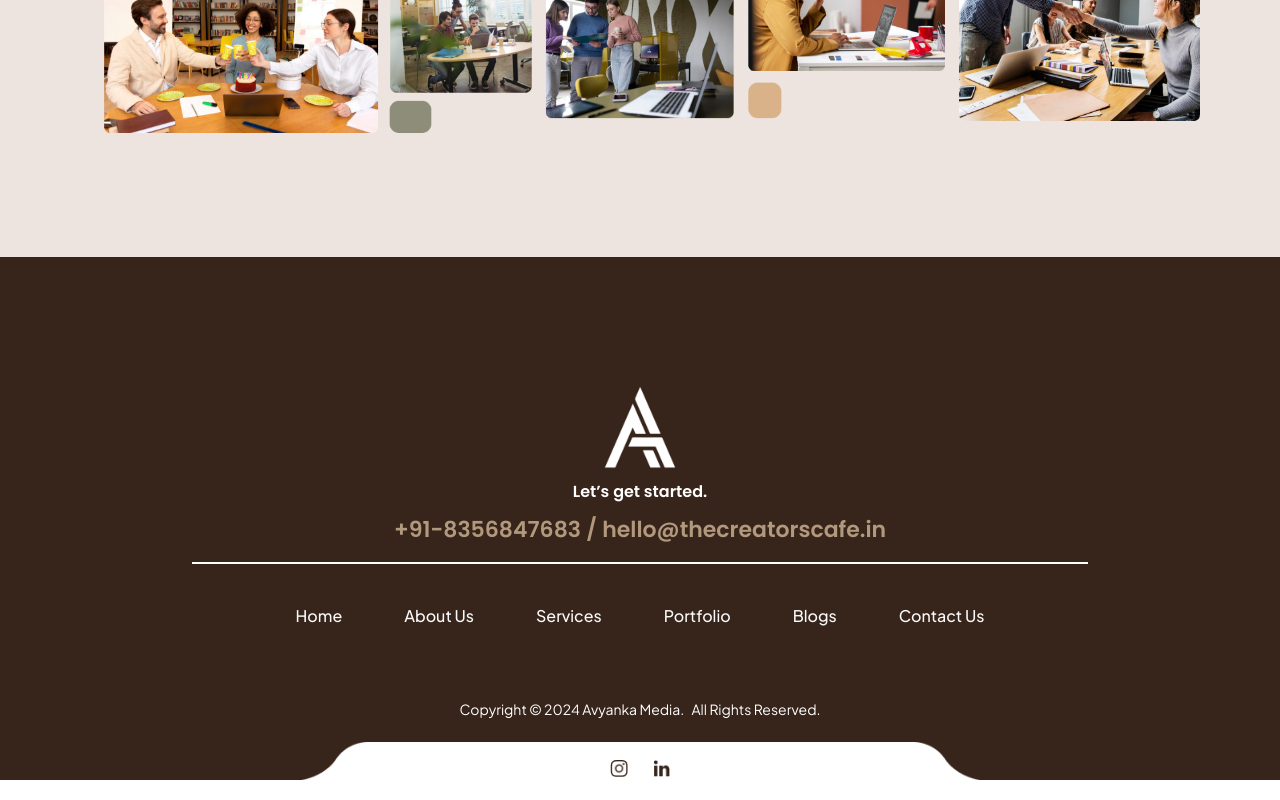
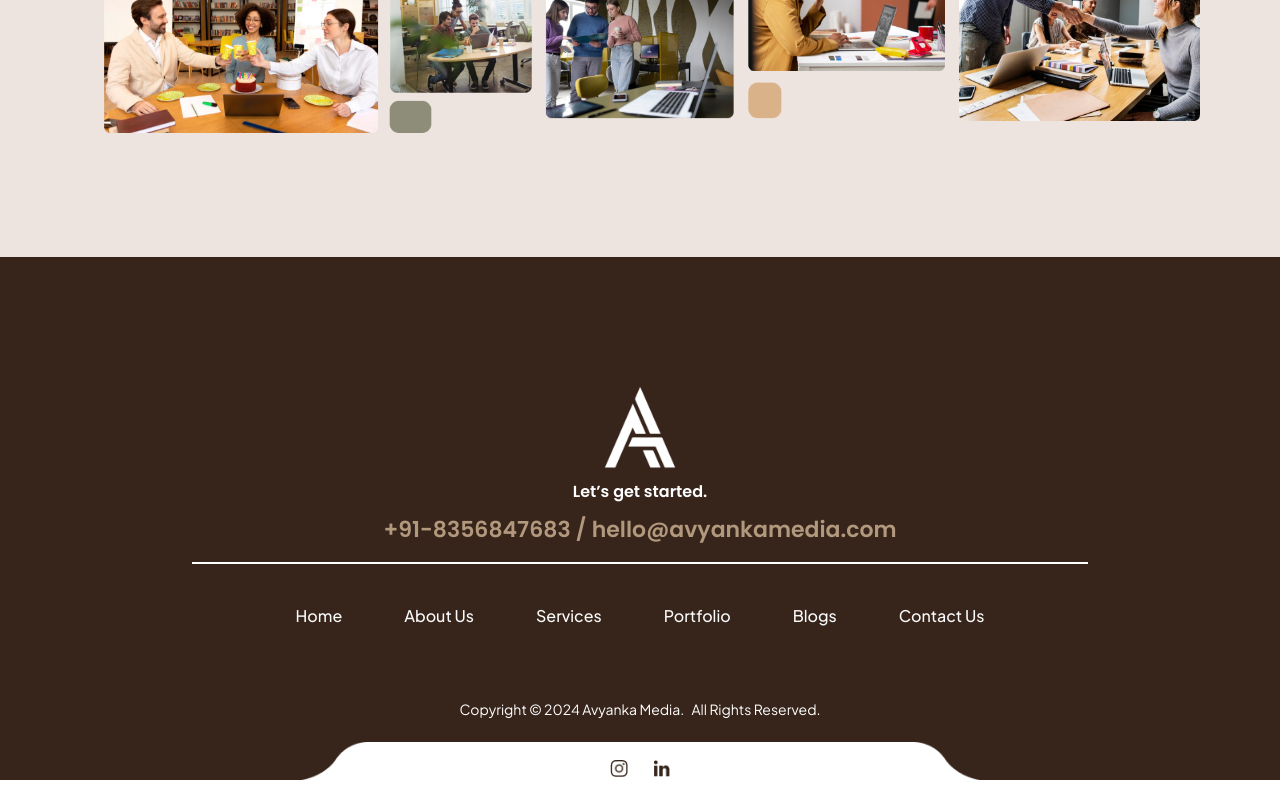
Before and after one commit to Vaishnav-Vijayan07/creative-agency, a Next.js app: page /about-us in a window 1280 px wide. Shown: the part 3939-4739 px from the top of the page. Built offline with nearby package versions, Linux system fonts and the light colour scheme; no server answers.

Commit message:
changed mail ids

```diff
--- a/src/app/about-us/page.js
+++ b/src/app/about-us/page.js
@@ -182,7 +182,7 @@ const page = () => {
             into impactful stories, build strong brand identities, and unlock long-term growth. Let’s build something meaningful
             together.
           </p>
-          <a href="mailto:example@email.com">
+          <a href="mailto:hello@avyankamedia.com">
             <button className={styles.connect_button}>Let’s Connect</button>
           </a>
 
--- a/src/app/contact/page.js
+++ b/src/app/contact/page.js
@@ -100,7 +100,7 @@ const Page = () => {
 
           <div className={styles.items_wrapper}>
             <img src="/icons/mail.svg" alt="Direction Icon" />
-            <span>hello@thecreatorscafe.in</span>
+            <span>hello@avyankamedia.com</span>
           </div>
         </div>
 
--- a/src/components/home/Footer.js
+++ b/src/components/home/Footer.js
@@ -9,7 +9,7 @@ const Footer = () => {
       <div className={styles.details_container}>
         <img src="/images/logo.png" alt="" />
         <h6> Let’s get started.</h6>
-        <h5>+91-8356847683 / hello@thecreatorscafe.in</h5>
+        <h5>+91-8356847683 / hello@avyankamedia.com</h5>
         <div className={styles.under_line}></div>
       </div>
 
```
Also changed, not shown: 1 other file (tests, documents, lock files or other folders).
